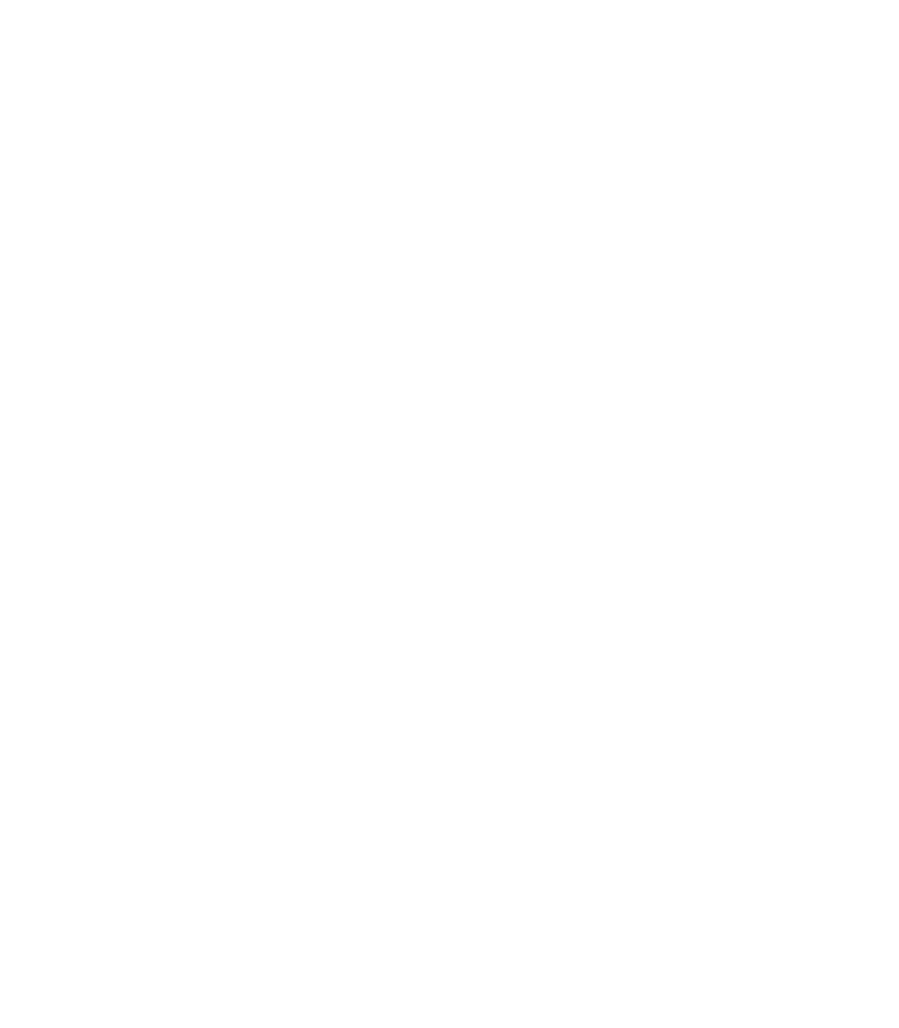
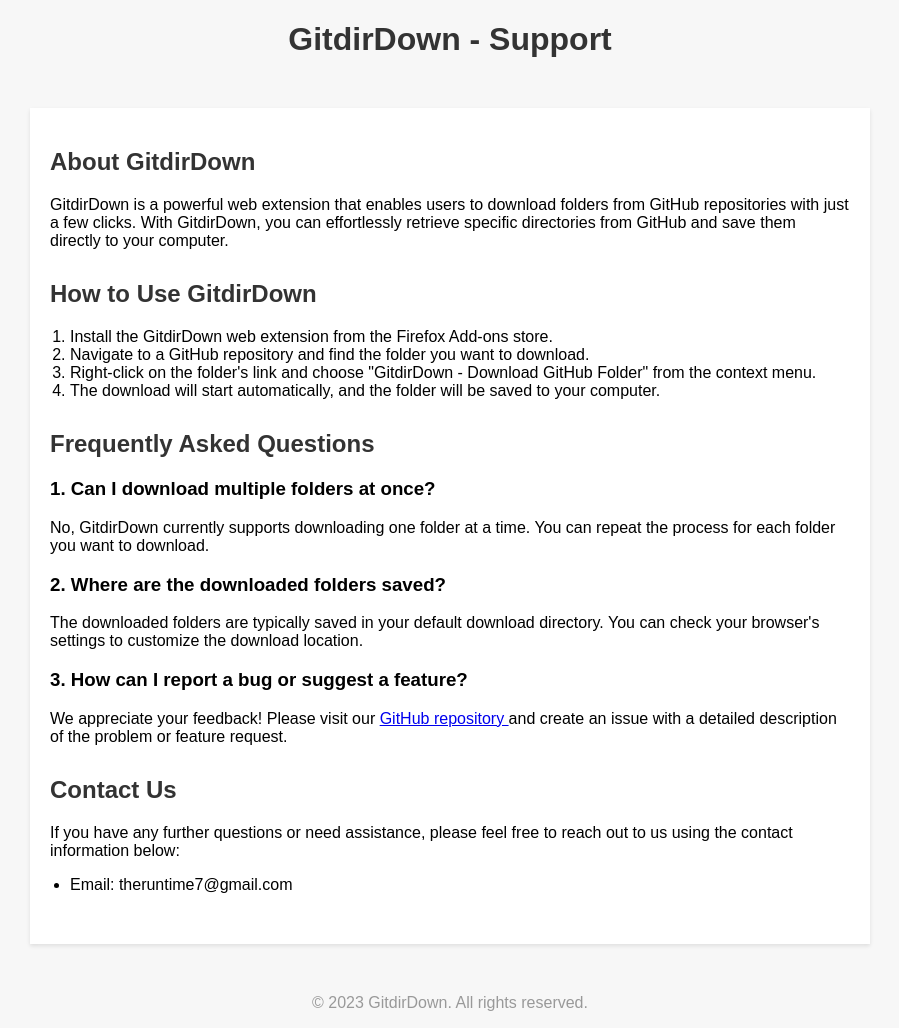
Before and after one commit to the-runtime/gitdirDown, a browser extension: page docs/index.html in a window 1280 px wide. Shown: the whole page, without its empty margins (190-1089 px from the left). Before the commit the page ends 800 px from the top, so only its background shows below. Drawn offline with Linux system fonts and the light colour scheme.

Commit message:
added docs

```diff
--- a/docs/index.html
+++ b/docs/index.html
@@ -1,10 +1,57 @@
 <!DOCTYPE html>
-<html lang="en">
+<html>
 <head>
     <meta charset="UTF-8">
-    <title>Title</title>
+    <title>GitdirDown - Support</title>
+    <link rel="stylesheet" href="style.css">
 </head>
 <body>
+<header>
+    <h1>GitdirDown - Support</h1>
+</header>
 
+<div class="container">
+    <section>
+        <h2>About GitdirDown</h2>
+        <p>GitdirDown is a powerful web extension that enables users to download folders from GitHub repositories with just a few clicks. With GitdirDown, you can effortlessly retrieve specific directories from GitHub and save them directly to your computer.</p>
+    </section>
+
+    <section>
+        <h2>How to Use GitdirDown</h2>
+        <ol>
+            <li>Install the GitdirDown web extension from the Firefox Add-ons store.</li>
+            <li>Navigate to a GitHub repository and find the folder you want to download.</li>
+            <li>Right-click on the folder's link and choose "GitdirDown - Download GitHub Folder" from the context menu.</li>
+            <li>The download will start automatically, and the folder will be saved to your computer.</li>
+        </ol>
+    </section>
+
+    <section>
+        <h2>Frequently Asked Questions</h2>
+        <h3>1. Can I download multiple folders at once?</h3>
+        <p>No, GitdirDown currently supports downloading one folder at a time. You can repeat the process for each folder you want to download.</p>
+
+        <h3>2. Where are the downloaded folders saved?</h3>
+        <p>The downloaded folders are typically saved in your default download directory. You can check your browser's settings to customize the download location.</p>
+
+        <h3>3. How can I report a bug or suggest a feature?</h3>
+        <p>We appreciate your feedback! Please visit our <a href="https://github.com/theruntime/gitdirDown"> GitHub repository </a>and create an issue with a detailed description of the problem or feature request.</p>
+    </section>
+
+    <section>
+        <h2>Contact Us</h2>
+        <p>If you have any further questions or need assistance, please feel free to reach out to us using the contact information below:</p>
+        <ul>
+            <li>Email: theruntime7@gmail.com</li>
+
+        </ul>
+    </section>
+</div>
+
+<footer>
+    <p>&copy; 2023 GitdirDown. All rights reserved.</p>
+</footer>
+
+<script src="support.js"></script>
 </body>
 </html>
--- /dev/null
+++ b/docs/style.css
@@ -0,0 +1,45 @@
+body {
+    font-family: Arial, sans-serif;
+    background-color: #f7f7f7;
+    margin: 0;
+    padding: 0;
+}
+
+.container {
+    max-width: 800px;
+    margin: 50px auto;
+    padding: 20px;
+    background-color: #fff;
+    box-shadow: 0 2px 4px rgba(0, 0, 0, 0.1);
+}
+
+header {
+    text-align: center;
+    margin-bottom: 30px;
+}
+
+h1 {
+    color: #333;
+}
+
+h2 {
+    color: #333;
+}
+
+section {
+    margin-bottom: 30px;
+}
+
+ol {
+    padding-left: 20px;
+}
+
+ul {
+    padding-left: 20px;
+}
+
+footer {
+    text-align: center;
+    color: #999;
+    margin-top: 50px;
+}
```
